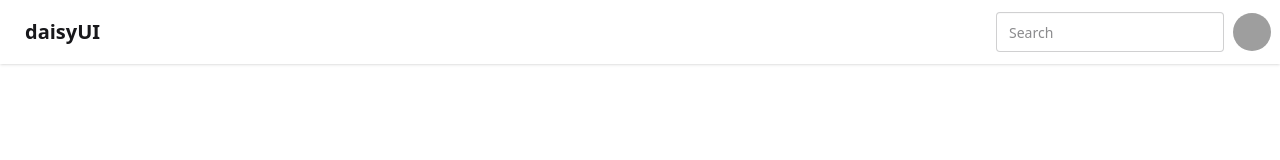
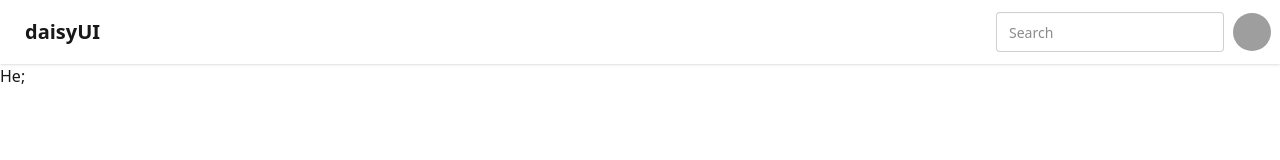
Before and after one commit to Erfan-Khan-Dhrubo/StudyChamp, a React (Vite) app in the folder frontend/: page / in a window 1280 px wide. Shown: the top 160 px of the page. Built offline with nearby package versions, Linux system fonts and the light colour scheme; grey boxes are pictures that could not be loaded.

Commit message:
new line

```diff
--- a/frontend/src/App.jsx
+++ b/frontend/src/App.jsx
@@ -46,6 +46,7 @@ function App() {
           </div>
         </div>
       </div>
+      <h1>He;</h1>
     </>
   );
 }
```
